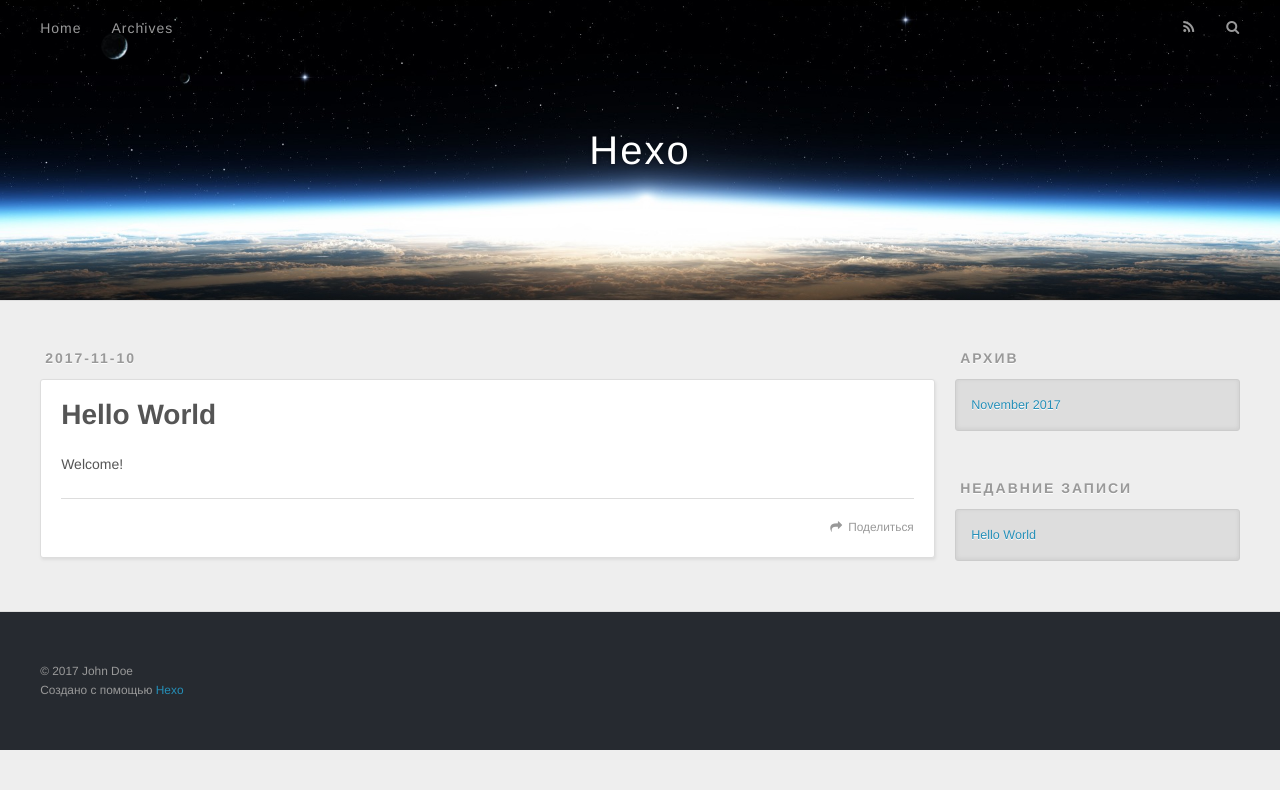
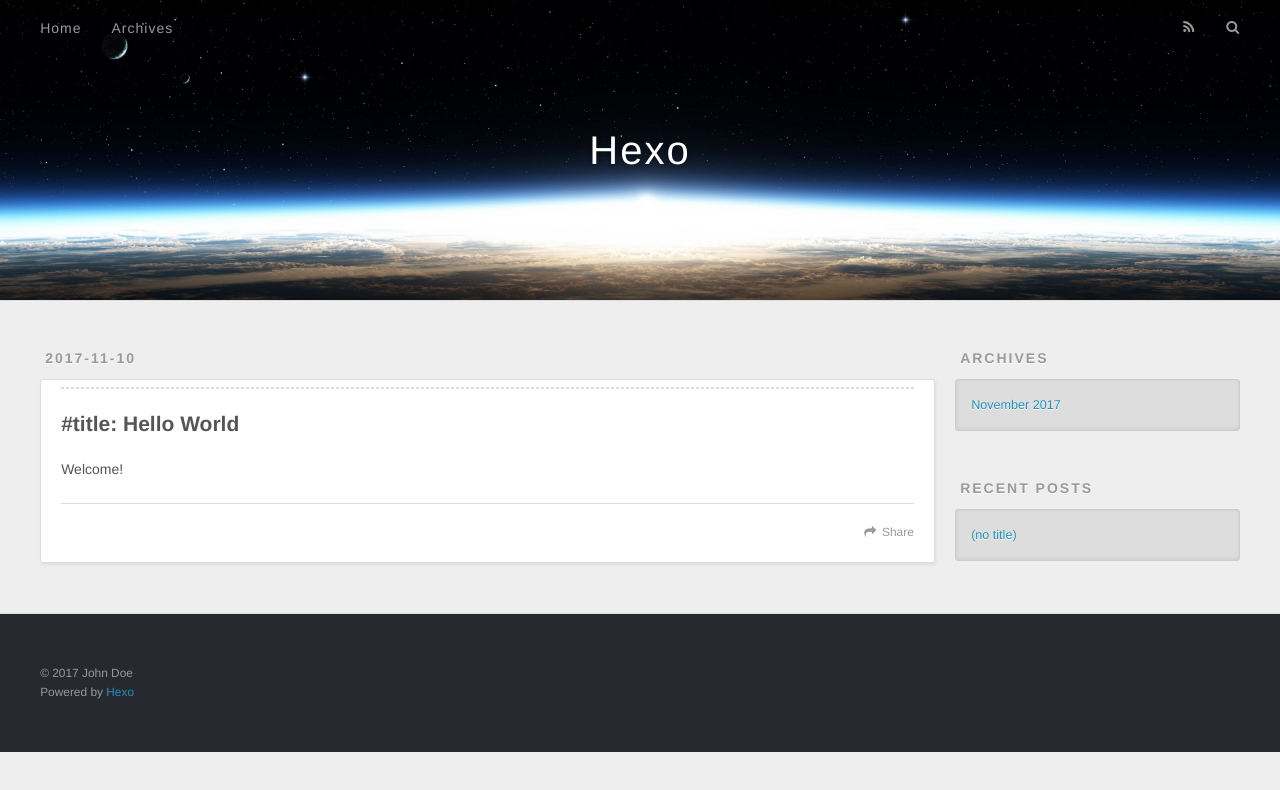
Before and after one commit to QuanXiajie/QuanXiajie.github.io, a plain HTML site: page 2017/11/10/hello-world/index.html in a window 1280 px wide. Drawn offline with nearby package versions, Linux system fonts and the light colour scheme.

Commit message:
Site updated: 2017-11-10 13:56:07

```diff
--- a/2017/11/10/hello-world/index.html
+++ b/2017/11/10/hello-world/index.html
@@ -3,18 +3,18 @@
 <head>
   <meta charset="utf-8">
 
-  <title>Hello World | Hexo</title>
+  <title>Hexo</title>
   <meta name="viewport" content="width=device-width, initial-scale=1, maximum-scale=1">
-  <meta name="description" content="Welcome!">
+  <meta name="description" content="#title: Hello WorldWelcome!">
 <meta property="og:type" content="article">
-<meta property="og:title" content="Hello World">
+<meta property="og:title" content="Hexo">
 <meta property="og:url" content="http://yoursite.com/2017/11/10/hello-world/index.html">
 <meta property="og:site_name" content="Hexo">
-<meta property="og:description" content="Welcome!">
-<meta property="og:updated_time" content="2017-11-10T04:08:31.670Z">
+<meta property="og:description" content="#title: Hello WorldWelcome!">
+<meta property="og:updated_time" content="2017-11-10T05:13:40.649Z">
 <meta name="twitter:card" content="summary">
-<meta name="twitter:title" content="Hello World">
-<meta name="twitter:description" content="Welcome!">
+<meta name="twitter:title" content="Hexo">
+<meta name="twitter:description" content="#title: Hello WorldWelcome!">
 
     <link rel="alternate" href="/atom.xml" title="Hexo" type="application/atom+xml">
 
@@ -52,9 +52,9 @@
       </nav>
       <nav id="sub-nav">
 
-          <a id="nav-rss-link" class="nav-icon" href="/atom.xml" title="RSS-каналы"></a>
+          <a id="nav-rss-link" class="nav-icon" href="/atom.xml" title="RSS Feed"></a>
 
-        <a id="nav-search-btn" class="nav-icon" title="Поиск"></a>
+        <a id="nav-search-btn" class="nav-icon" title="Search"></a>
       </nav>
       <div id="search-form-wrap">
         <form action="//google.com/search" method="get" accept-charset="UTF-8" class="search-form"><input type="search" name="q" class="search-form-input" placeholder="Search"><button type="submit" class="search-form-submit">&#xF002;</button><input type="hidden" name="sitesearch" value="http://yoursite.com"></form>
@@ -73,24 +73,15 @@
   <div class="article-inner">
 
 
-      <header class="article-header">
-
-
-    <h1 class="article-title" itemprop="name">
-      Hello World
-    </h1>
-
-
-      </header>
-
     <div class="article-entry" itemprop="articleBody">
 
-        <p>Welcome! </p>
+        <hr>
+<h2 id="title-Hello-World"><a href="#title-Hello-World" class="headerlink" title="#title: Hello World"></a>#title: Hello World</h2><p>Welcome! </p>
 
 
     </div>
     <footer class="article-footer">
-      <a data-url="http://yoursite.com/2017/11/10/hello-world/" data-id="cj9tdy5c40000mgodpghqoaet" class="article-share-link">Поделиться</a>
+      <a data-url="http://yoursite.com/2017/11/10/hello-world/" data-id="cj9tho59t0000cooder5mj1p2" class="article-share-link">Share</a>
 
 
     </footer>
@@ -114,7 +105,7 @@
 
 
   <div class="widget-wrap">
-    <h3 class="widget-title">Архив</h3>
+    <h3 class="widget-title">Archives</h3>
     <div class="widget">
       <ul class="archive-list"><li class="archive-list-item"><a class="archive-list-link" href="/archives/2017/11/">November 2017</a></li></ul>
     </div>
@@ -124,12 +115,12 @@
 
 
   <div class="widget-wrap">
-    <h3 class="widget-title">Недавние записи</h3>
+    <h3 class="widget-title">Recent Posts</h3>
     <div class="widget">
       <ul>
 
           <li>
-            <a href="/2017/11/10/hello-world/">Hello World</a>
+            <a href="/2017/11/10/hello-world/">(no title)</a>
           </li>
 
       </ul>
@@ -145,7 +136,7 @@
   <div class="outer">
     <div id="footer-info" class="inner">
       &copy; 2017 John Doe<br>
-      Создано с помощью <a href="http://hexo.io/" target="_blank">Hexo</a>
+      Powered by <a href="http://hexo.io/" target="_blank">Hexo</a>
     </div>
   </div>
 </footer>
```
Also changed, not shown: archives/2017/11/index.html (+7 -13 lines), archives/2017/index.html (+7 -13 lines), archives/index.html (+7 -13 lines), index.html (+9 -18 lines).
